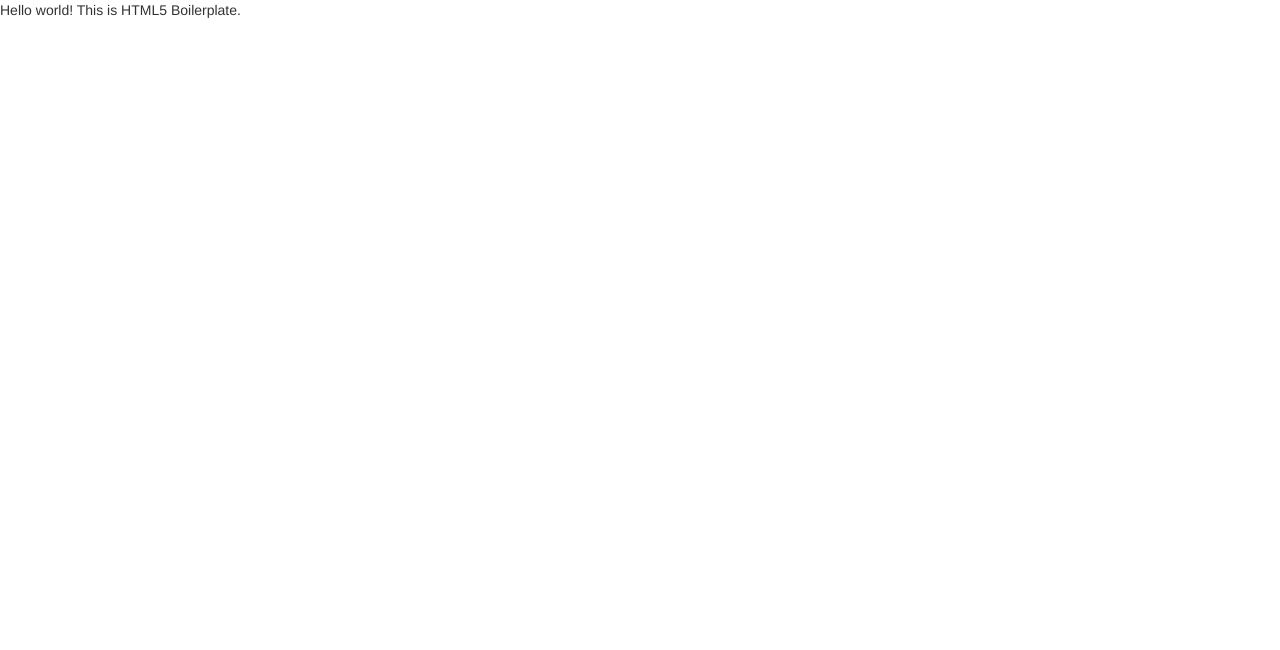
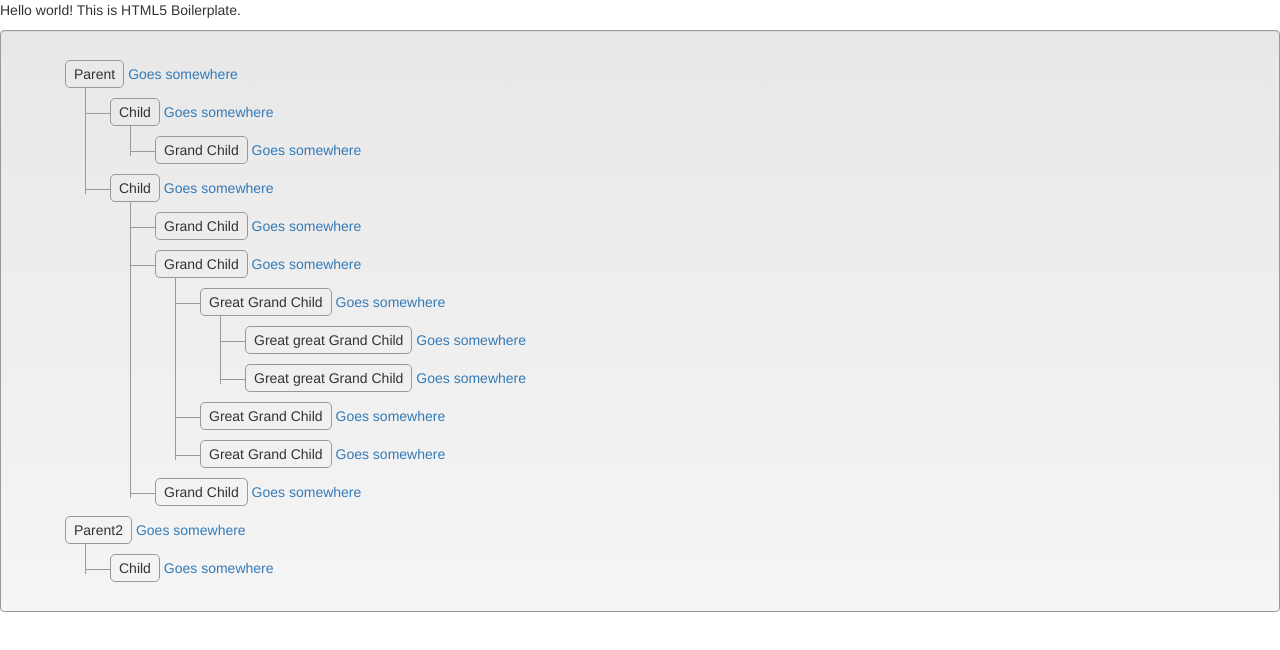
Before and after one commit to ajiniesta/antongular, a website: page app/index.html in a window 1280 px wide. Drawn offline with nearby package versions, Linux system fonts and the light colour scheme.

Commit message:
Skeleton of the wanted tree in html

```diff
--- /dev/null
+++ b/app/css/app.css
@@ -0,0 +1,61 @@
+.tree {
+    min-height:20px;
+    padding:19px;
+    margin-bottom:20px;
+    background-color:#fbfbfb;
+    border:1px solid #999;
+    -webkit-border-radius:4px;
+    -moz-border-radius:4px;
+    border-radius:4px;
+    -webkit-box-shadow:inset 0 1px 1px rgba(0, 0, 0, 0.05);
+    -moz-box-shadow:inset 0 1px 1px rgba(0, 0, 0, 0.05);
+    box-shadow:inset 0 1px 1px rgba(0, 0, 0, 0.05)
+}
+.tree li {
+    list-style-type:none;
+    margin:0;
+    padding:10px 5px 0 5px;
+    position:relative
+}
+.tree li::before, .tree li::after {
+    content:'';
+    left:-20px;
+    position:absolute;
+    right:auto
+}
+.tree li::before {
+    border-left:1px solid #999;
+    bottom:50px;
+    height:100%;
+    top:0;
+    width:1px
+}
+.tree li::after {
+    border-top:1px solid #999;
+    height:20px;
+    top:25px;
+    width:25px
+}
+.tree li span {
+    -moz-border-radius:5px;
+    -webkit-border-radius:5px;
+    border:1px solid #999;
+    border-radius:5px;
+    display:inline-block;
+    padding:3px 8px;
+    text-decoration:none
+}
+.tree li.parent_li>span {
+    cursor:pointer
+}
+.tree>ul>li::before, .tree>ul>li::after {
+    border:0
+}
+.tree li:last-child::before {
+    height:30px
+}
+.tree li.parent_li>span:hover, .tree li.parent_li>span:hover+ul li span {
+    background:#eee;
+    border:1px solid #94a0b4;
+    color:#000
+}
--- a/app/index.html
+++ b/app/index.html
@@ -13,11 +13,71 @@
 
 		<link rel="stylesheet" href="bower_components/bootstrap/dist/css/bootstrap.min.css">
 		<link rel="stylesheet" href="bower_components/bootstrap/dist/css/bootstrap-theme.min.css">
+		<link rel="stylesheet" href="css/app.css">
     </head>
     <body>
 
         <!-- Add your site or application content here -->
         <p>Hello world! This is HTML5 Boilerplate.</p>
+
+		<div class="tree well">
+		    <ul>
+		        <li>
+		            <span><i class="icon-folder-open"></i> Parent</span> <a href="">Goes somewhere</a>
+		            <ul>
+		                <li>
+		                	<span><i class="icon-minus-sign"></i> Child</span> <a href="">Goes somewhere</a>
+		                    <ul>
+		                        <li>
+			                        <span><i class="icon-leaf"></i> Grand Child</span> <a href="">Goes somewhere</a>
+		                        </li>
+		                    </ul>
+		                </li>
+		                <li>
+		                	<span><i class="icon-minus-sign"></i> Child</span> <a href="">Goes somewhere</a>
+		                    <ul>
+		                        <li>
+			                        <span><i class="icon-leaf"></i> Grand Child</span> <a href="">Goes somewhere</a>
+		                        </li>
+		                        <li>
+		                        	<span><i class="icon-minus-sign"></i> Grand Child</span> <a href="">Goes somewhere</a>
+		                            <ul>
+		                                <li>
+			                                <span><i class="icon-minus-sign"></i> Great Grand Child</span> <a href="">Goes somewhere</a>
+				                            <ul>
+				                                <li>
+					                                <span><i class="icon-leaf"></i> Great great Grand Child</span> <a href="">Goes somewhere</a>
+				                                </li>
+				                                <li>
+					                                <span><i class="icon-leaf"></i> Great great Grand Child</span> <a href="">Goes somewhere</a>
+				                                </li>
+				                             </ul>
+		                                </li>
+		                                <li>
+			                                <span><i class="icon-leaf"></i> Great Grand Child</span> <a href="">Goes somewhere</a>
+		                                </li>
+		                                <li>
+			                                <span><i class="icon-leaf"></i> Great Grand Child</span> <a href="">Goes somewhere</a>
+		                                </li>
+		                            </ul>
+		                        </li>
+		                        <li>
+			                        <span><i class="icon-leaf"></i> Grand Child</span> <a href="">Goes somewhere</a>
+		                        </li>
+		                    </ul>
+		                </li>
+		            </ul>
+		        </li>
+		        <li>
+		            <span><i class="icon-folder-open"></i> Parent2</span> <a href="">Goes somewhere</a>
+		            <ul>
+		                <li>
+		                	<span><i class="icon-leaf"></i> Child</span> <a href="">Goes somewhere</a>
+				        </li>
+				    </ul>
+		        </li>
+		    </ul>
+		</div>
 
         <script src="bower_components/jquery/jquery.min.js"></script>
         <script src="bower_components/bootstrap/dist/js/bootstrap.min.js"></script>
--- a/app/js/antongular.js
+++ b/app/js/antongular.js
@@ -1,9 +1,12 @@
 (function() {
+	// Read https://docs.angularjs.org/guide/directive
 	var app = angular.module('antongular', []);
 
-	app.directive('tree', function(){
+	app.directive('node', function(){
 		return {
-			restrict: 'E'
+			restrict: 'E',
+			exclude: true,
+			template: "<span><i class='icon-folder-open'></i></span>"
 		};
 	});
 
--- a/app/js/app.js
+++ b/app/js/app.js
@@ -1,3 +1,17 @@
 (function() {
 	var app = angular.module('myapp', ['antongular']);
 })();
+$(function () {
+    $('.tree li:has(ul)').addClass('parent_li').find(' > span').attr('title', 'Collapse this branch');
+    $('.tree li.parent_li > span').on('click', function (e) {
+        var children = $(this).parent('li.parent_li').find(' > ul > li');
+        if (children.is(":visible")) {
+            children.hide('fast');
+            $(this).attr('title', 'Expand this branch').find(' > i').addClass('icon-plus-sign').removeClass('icon-minus-sign');
+        } else {
+            children.show('fast');
+            $(this).attr('title', 'Collapse this branch').find(' > i').addClass('icon-minus-sign').removeClass('icon-plus-sign');
+        }
+        e.stopPropagation();
+    });
+});
```
